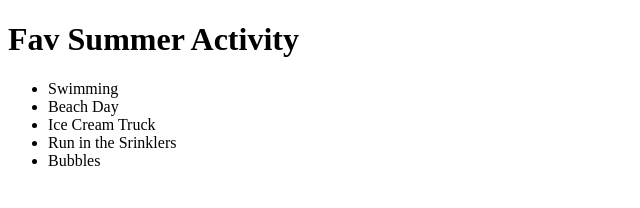
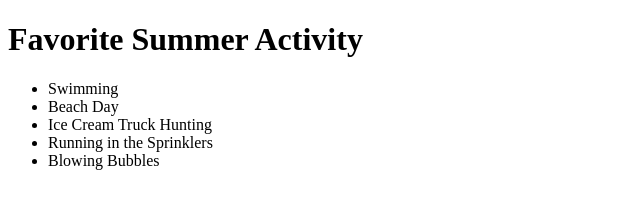
Before and after one commit to Sarah-Stodder/July-git-workshop, a plain HTML site: page index.html in a window 1280 px wide. Shown: the whole page, without its empty margins (0-640 px from the left). Drawn offline with Linux system fonts and the light colour scheme.

Commit message:
on bug_fix, fixing bugs

```diff
--- a/index.html
+++ b/index.html
@@ -3,17 +3,21 @@
 <head>
     <meta charset="UTF-8">
     <meta name="viewport" content="width=device-width, initial-scale=1.0">
-    <title>Fav Summer Activity</title>
+    <title>Favorite Summer Activity</title>
 </head>
 <body>
-    <h1>Fav Summer Activity</h1>
+    <h1>Favorite Summer Activity</h1>
 
     <ul>
+
         <li>Swimming</li>
         <li>Beach Day</li>
-        <li>Ice Cream Truck</li>
-        <li>Run in the Srinklers</li>
-        <li>Bubbles</li>
+        <li>Ice Cream Truck Hunting</li>
+        <li>Running in the Sprinklers</li>
+        <li>Blowing Bubbles</li>
+
     </ul>
+
+
 </body>
 </html>
```
